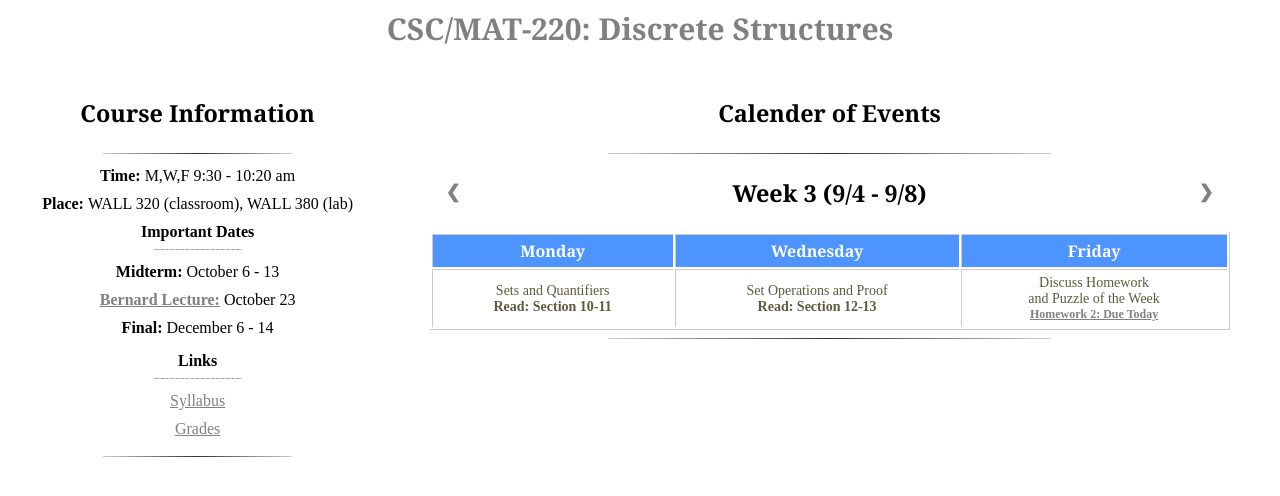
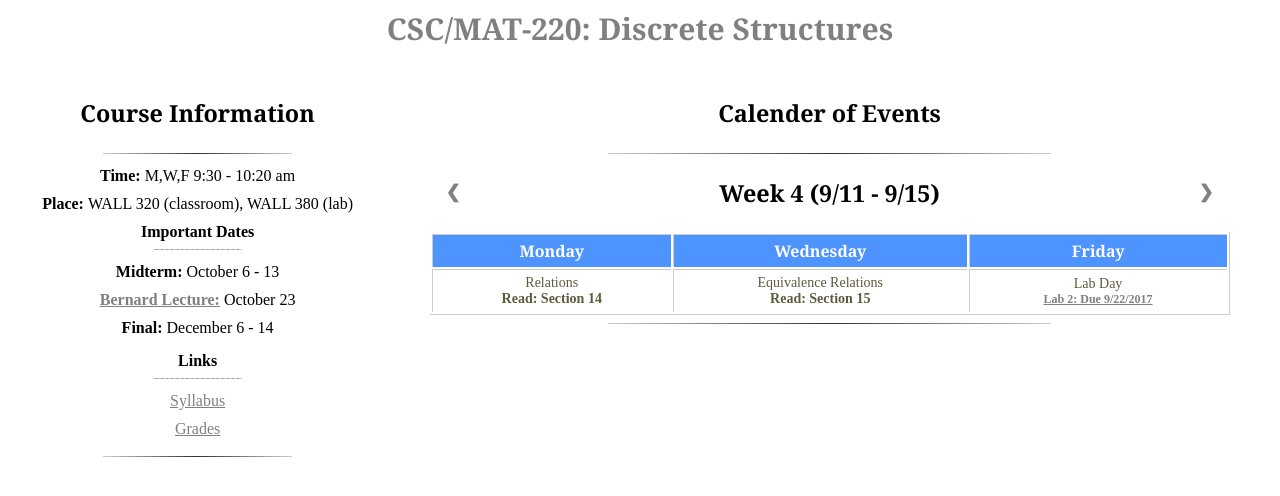
Before and after one commit to Nick314159/TCAM_WEB, a PHP site: page /courses/MAT-220/mat_220.php in a window 1280 px wide. Shown: the top 496 px of the page. Run offline with PHP 8.4, Linux system fonts and the light colour scheme.

Commit message:
update to schedules

```diff
--- a/courses/MAT-150/mat_150.php
+++ b/courses/MAT-150/mat_150.php
@@ -117,7 +117,7 @@
     <a class="next" onclick="plusSlides(1)">&#10095;</a>
   </div>
   <script>
-  var slideIndex = 3;
+  var slideIndex = 4;
   showSlides(slideIndex);
 
   function plusSlides(n) {
--- a/courses/MAT-220/mat_220.php
+++ b/courses/MAT-220/mat_220.php
@@ -97,7 +97,7 @@
         <th>Monday</th><th>Wednesday</th><th>Friday</th>
       </tr>
       <tr>
-        <td>Relations<br><strong>Read: Section 14</strong></td><td>Equivalence Relations<br><strong>Read: Section 15</strong></td><td>Lab Day<br><strong><a href="">Lab 2: Due 9/18/2017</a></strong></td>
+        <td>Relations<br><strong>Read: Section 14</strong></td><td>Equivalence Relations<br><strong>Read: Section 15</strong></td><td>Lab Day<br><strong><a href="">Lab 2: Due 9/22/2017</a></strong></td>
       </tr>
       </table>
     </div>
@@ -109,7 +109,7 @@
         <th>Monday</th><th>Wednesday</th><th>Friday</th>
       </tr>
       <tr>
-        <td>Lab Day<br><strong><a href="">Lab 2: Due Today<a/></strong></td></td><td></td>
+        <td>Lab Day<br><strong><a href="">Lab 2: Due 9/22/2017<a/></strong></td><td>Partitions<br><strong>Read: Section 16</strong></td><td>Discuss Homework<br>and Puzzle of the Week<br><strong><a href="">Homework 3: Due Today</a></strong></td>
       </tr>
       </table>
     </div>
@@ -117,7 +117,7 @@
     <a class="next" onclick="plusSlides(1)">&#10095;</a>
   </div>
   <script>
-  var slideIndex = 3;
+  var slideIndex = 4;
   showSlides(slideIndex);
 
   function plusSlides(n) {
```
Also changed, not shown: courses/MAT-220/efy/efy3_fig.JPEG (added), 1 other file.
